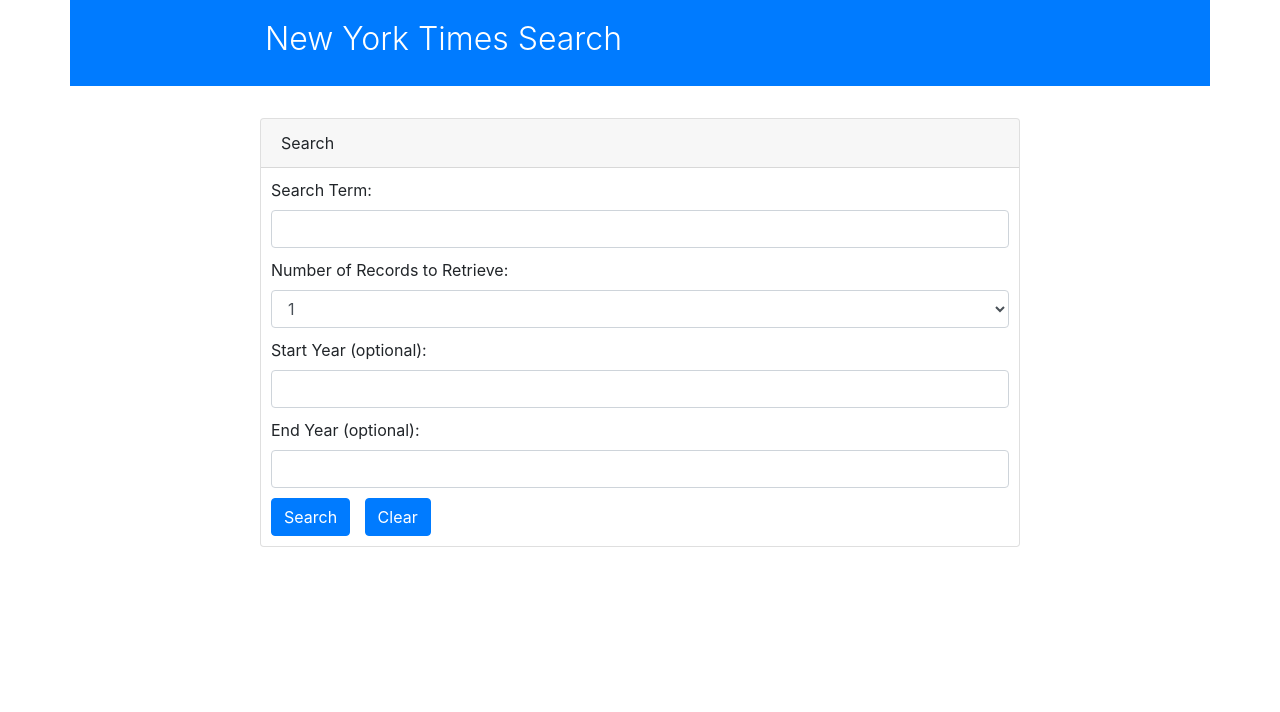
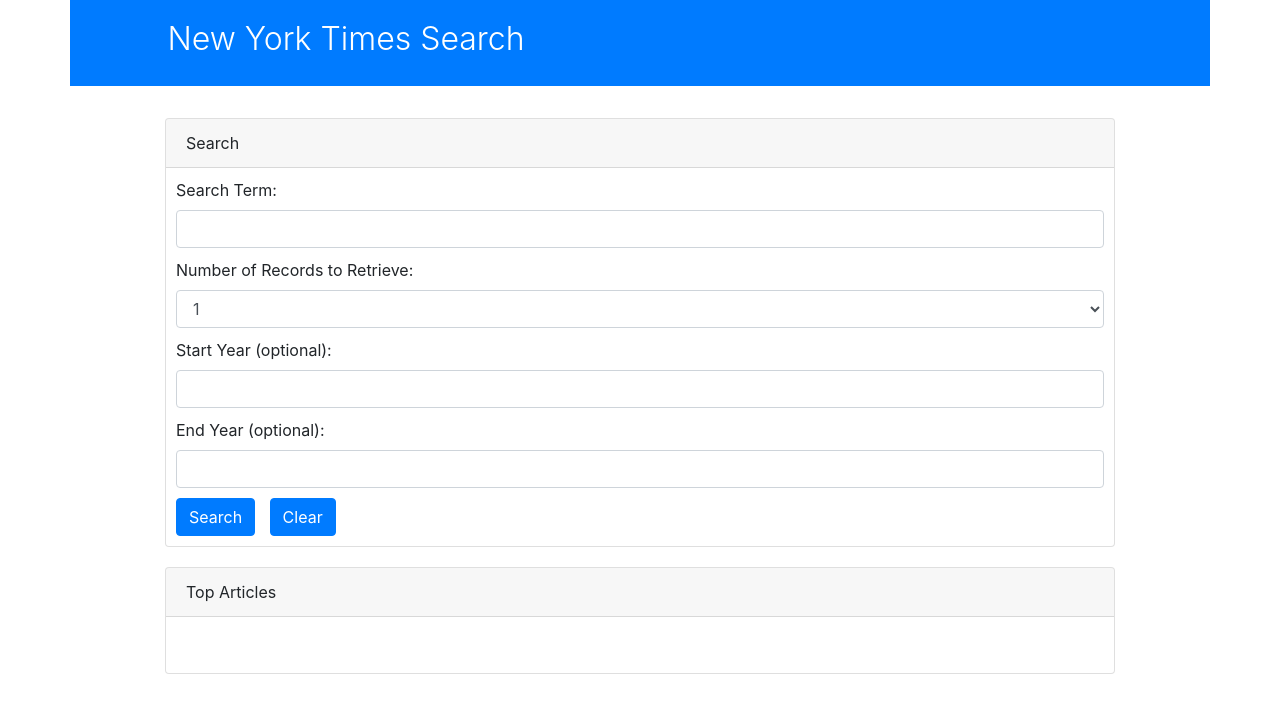
Before and after one commit to danielledaley2196/NYT-search, a plain HTML site: page index.html in a window 1280 px wide. Drawn offline with nearby package versions, Linux system fonts and the light colour scheme; no server answers.

Commit message:
articles box

```diff
--- a/index.html
+++ b/index.html
@@ -14,18 +14,18 @@
 <body>
     <header class="search jumbotron jumbotron-fluid bg-primary container">
         <div class="row">
-            <div class="col-2"></div>
-        <div class="col-8">
+            <div class="col-1"></div>
+        <div class="col-10">
         <h1 class="theText display-4">New York Times Search</h1>
         </div>
-        <div class="col-2"></div>
+        <div class="col-1"></div>
         </div>
     </header>
     <div class="container">
         <div class="row"></div>
         <div class="row">
-            <div class="col-2"></div>
-            <div class="cardBox card col-8">
+            <div class="col-1"></div>
+            <div class="cardBox card col-10">
                 <div class="cardHeader card-header">Search</div>
     <form>
         <div class="cardBody form-group">
@@ -59,8 +59,24 @@
         <button type="button" class="theBut btn btn-primary clearBtn">Clear</button>
     </form>
     </div>
-    <div class="col-2"></div>
+    <div class="col-1"></div>
     </div>
+    <div class="spaceHolder container">
+        <div class="row"></div>
+    </div>
+    </div>
+    <div class="container">
+        <div class="row"></div>
+        <div class="row">
+            <div class="col-1"></div>
+            <div class="cardBox card col-10">
+                <div class="cardHeader card-header">Top Articles</div>
+                <div class="card-body">
+                    <ul class="articles"></ul>
+                </div>
+            </div>
+            <div class="col-1"></div>
+        </div>
     </div>
 </body>
 </html>
--- a/style.css
+++ b/style.css
@@ -19,3 +19,6 @@
     margin-bottom: 10px;
     margin-left: 10px;
 }
+div.spaceHolder {
+    margin-top: 20px;
+}
```
